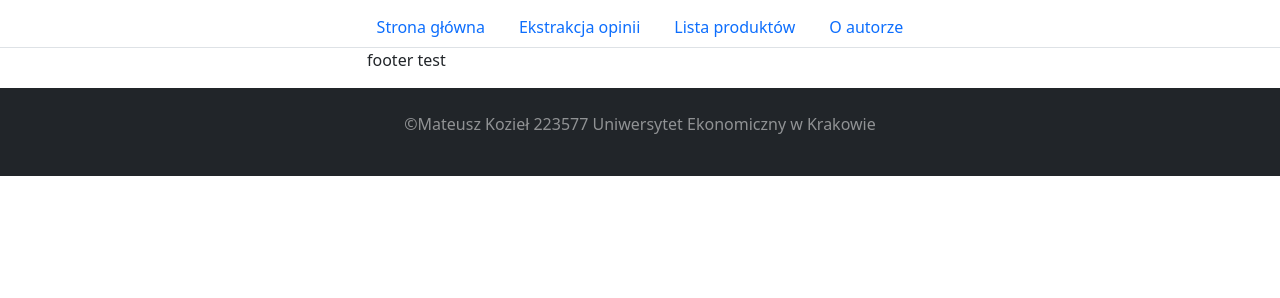
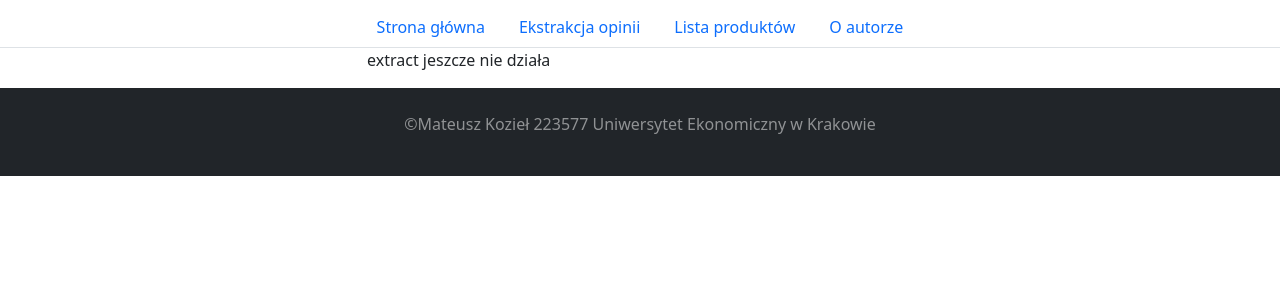
Before and after one commit to mkoziel94/CeneoWebScraperN11, a Flask app: page / in a window 1280 px wide. Shown: the part 50-348 px from the top of the page. Run offline with Flask 2, Linux system fonts and the light colour scheme.

Commit message:
2022-07-03 MK 11:40 - extract not ready

```diff
--- a/app/templates/index.html.jinja
+++ b/app/templates/index.html.jinja
@@ -1,4 +1,4 @@
 {% extends "base.html.jinja" %}
 {% block content %}
-    <p>footer test</p>
+    <p>extract jeszcze nie działa</p>
 {% endblock content %}
```
